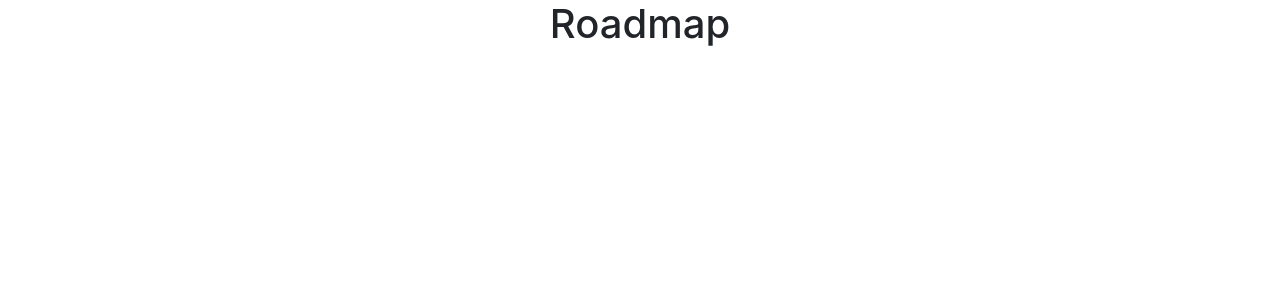
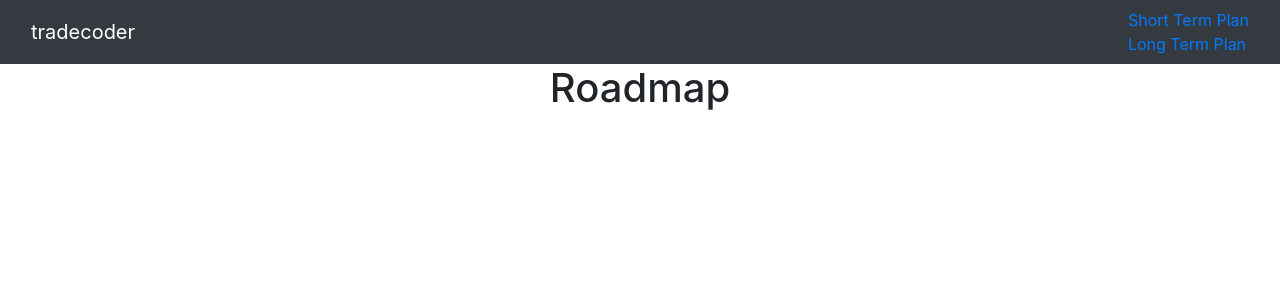
Before and after one commit to thetradecoder/roadmap, a React (Create React App) app: page / in a window 1280 px wide. Shown: the top 300 px of the page. Built offline with nearby package versions, Linux system fonts and the light colour scheme.

Commit message:
local update

```diff
--- a/src/App.js
+++ b/src/App.js
@@ -1,13 +1,17 @@
 import React from 'react';
-import "bootstrap/dist/css/bootstrap.min.css"
+import {BrowserRouter as Router} from 'react-router-dom';
+import "bootstrap/dist/css/bootstrap.min.css";
+import Navbar from './components/navbar.component.js';
 
 
 function App() {
   return (
+    <Router>
+      <Navbar />
     <div>
       <h1 className="text-center">Roadmap</h1>
-
     </div>
+    </Router>
   );
 }
 
--- /dev/null
+++ b/src/components/navbar.component.js
@@ -0,0 +1,23 @@
+import React from 'react';
+import {Link} from 'react-router-dom';
+import 'bootstrap/dist/css/bootstrap.min.css';
+import 'bootstrap/dist/js/bootstrap.js';
+import 'jquery/dist/jquery.min.js';
+
+
+export default function Navbar (){
+    return (
+        <nav className="navbar navbar-dark bg-dark">
+            <div className="container-fluid">
+                <div className="navbar-header">
+                    <a href="/" className="navbar-brand">tradecoder</a>
+                </div>
+                <ul className="nav navbar-nav">
+                    <li className="nav-item"><Link to = "/shortplan">Short Term Plan</Link></li>
+                    <li className="nav-item"><Link to ="/longplan">Long Term Plan</Link></li>
+                </ul>
+            </div>
+
+        </nav>
+    );
+}
```
